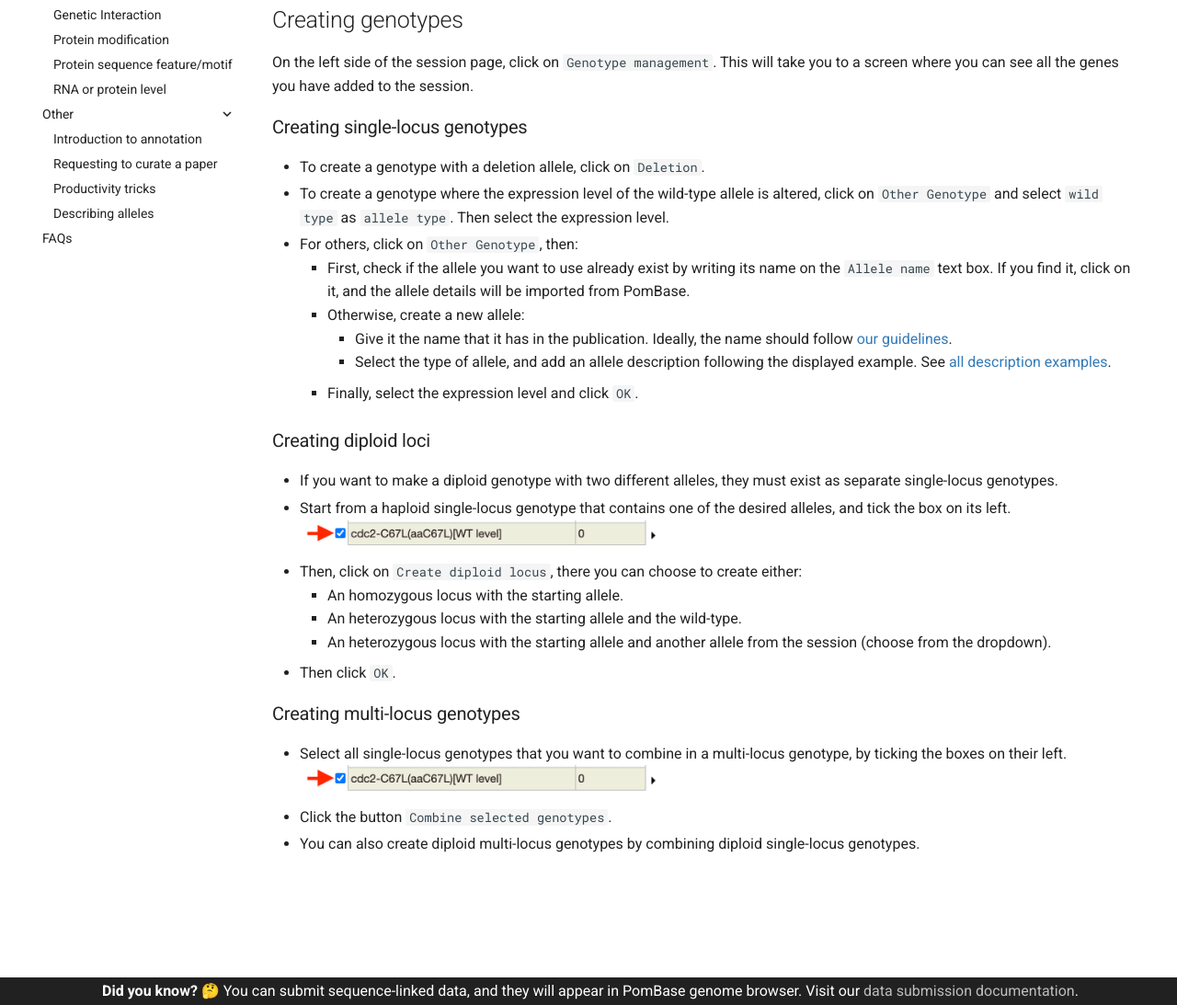
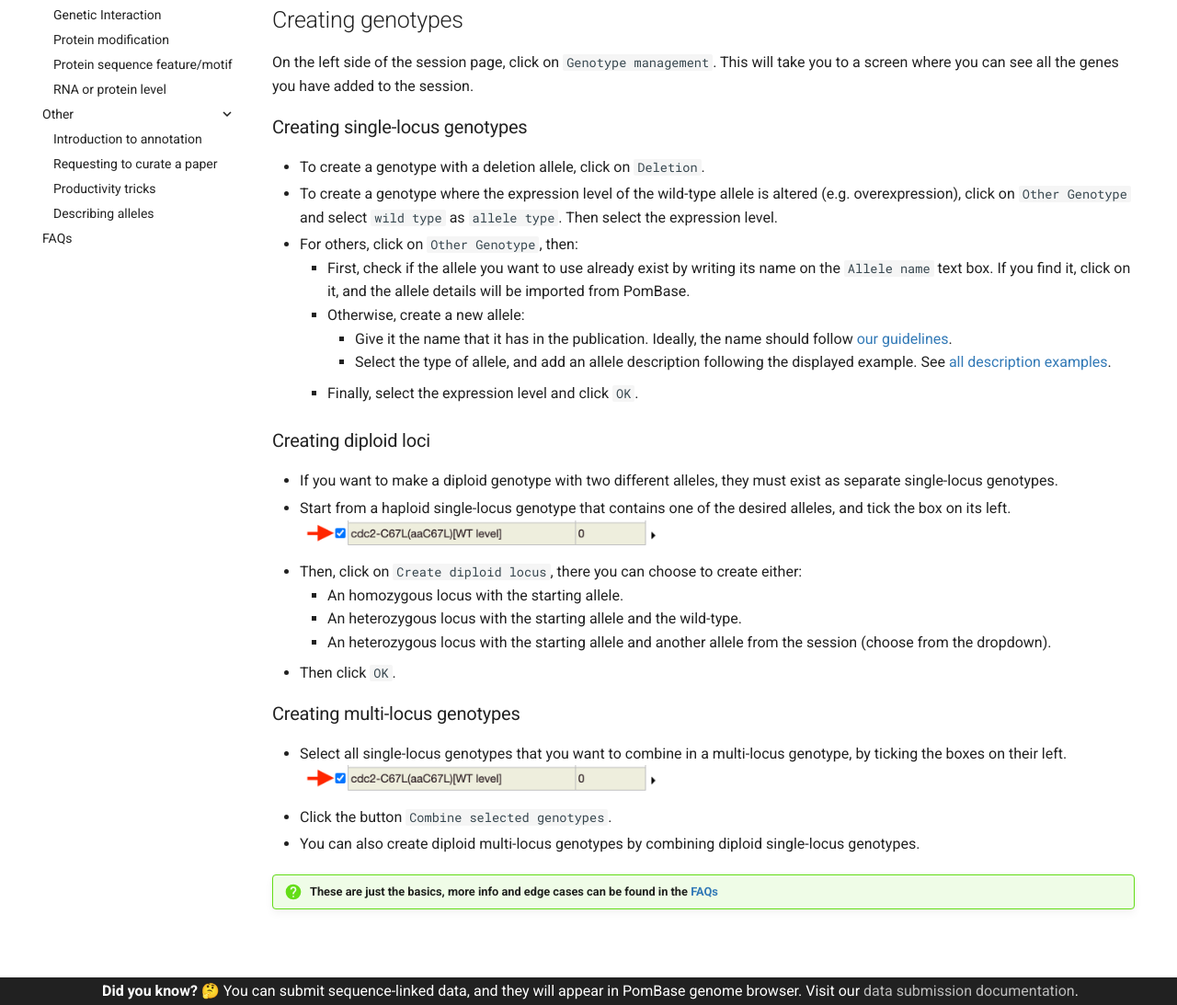
Before and after one commit to pombase/canto_tutorial, an MkDocs documentation site: the page built from docs/genotype_management.md, in a window 1280 px wide and 1400 px high, scrolled down 298 px. Shown: the part 307-1400 px from the top of the window at 92% size. Built offline with MkDocs 1.6.1 and Material for MkDocs 9.7.7, drawn with Linux system fonts in a browser that asks for light colours; comment, search, counter and statistics services are not loaded.

Commit message:
some extra

```diff
--- a/docs/genotype_management.md
+++ b/docs/genotype_management.md
@@ -27,7 +27,7 @@ On the left side of the session page, click on `Genotype management`. This will
 ### Creating single-locus genotypes
 
 * To create a genotype with a deletion allele, click on `Deletion`.
-* To create a genotype where the expression level of the wild-type allele is altered, click on `Other Genotype` and select `wild type` as `allele type`. Then select the expression level.
+* To create a genotype where the expression level of the wild-type allele is altered (e.g. overexpression), click on `Other Genotype` and select `wild type` as `allele type`. Then select the expression level.
 * For others, click on `Other Genotype`, then:
     * First, check if the allele you want to use already exist by writing its name on the `Allele name` text box. If you find it, click on it, and the allele details will be imported from PomBase.
     * Otherwise, create a new allele:
@@ -56,3 +56,5 @@ On the left side of the session page, click on `Genotype management`. This will
     </div>
 * Click the button `Combine selected genotypes`.
 * You can also create diploid multi-locus genotypes by combining diploid single-locus genotypes.
+
+!!! question "These are just the basics, more info and edge cases can be found in the [FAQs](faqs.md#genotype-management)"
```
